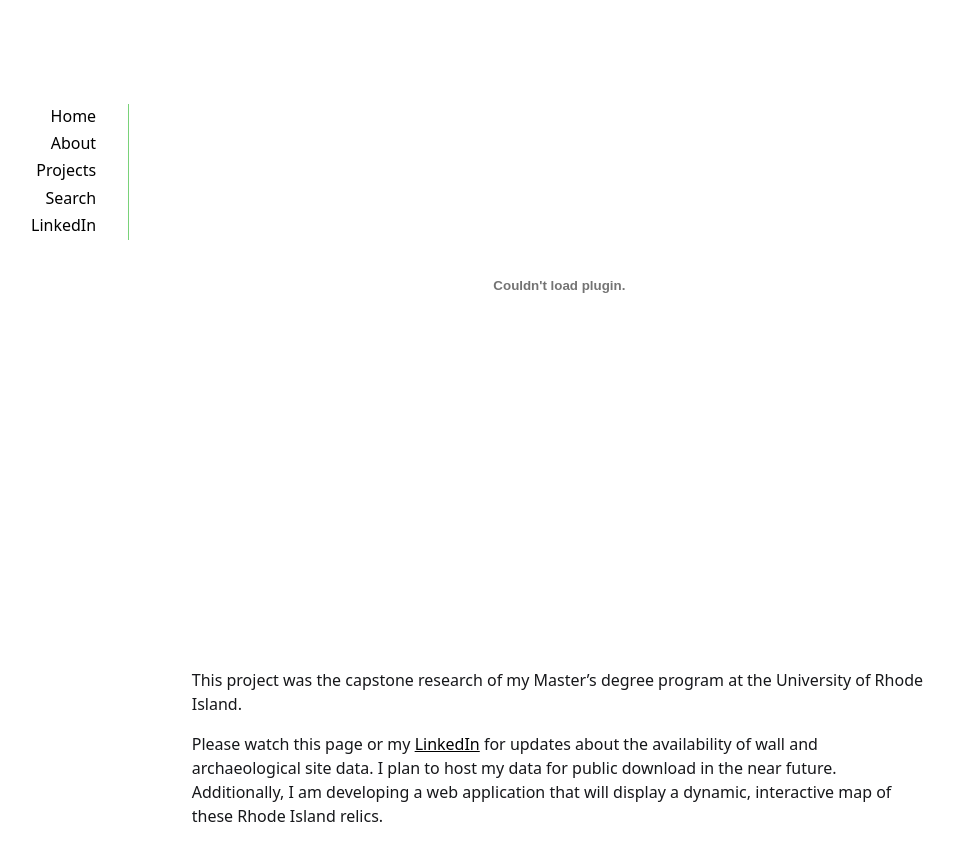
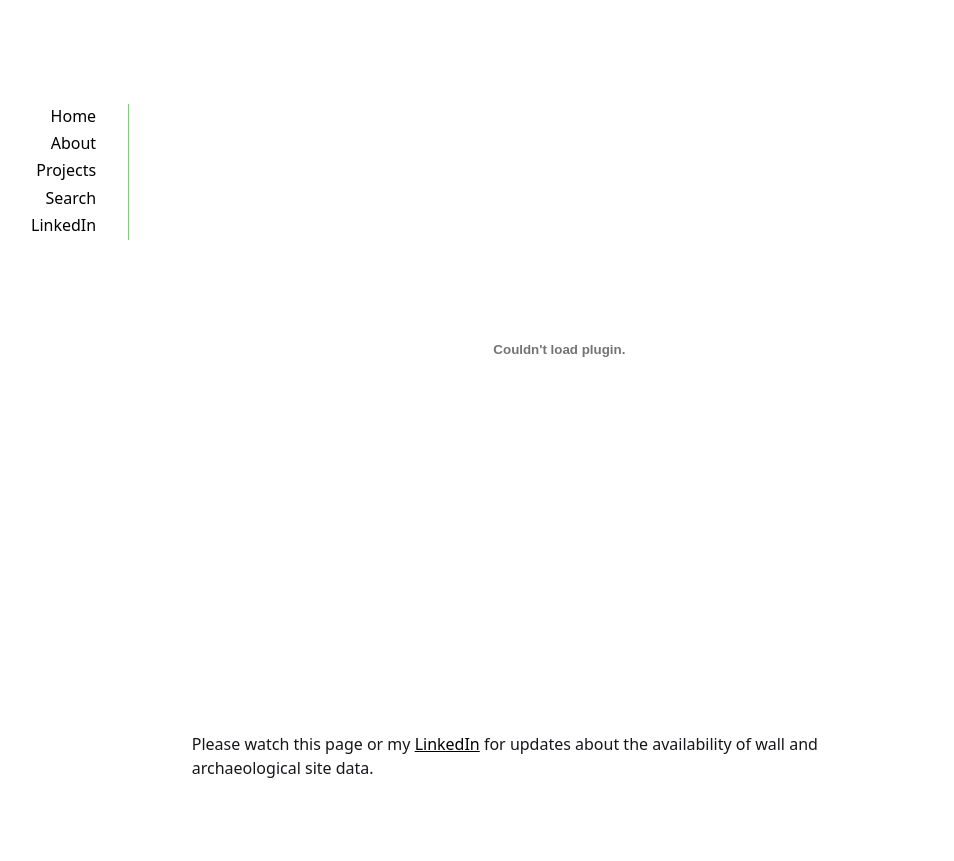
Before and after one commit to e-vos/e-vos.github.io, a Jekyll site: the page built from _posts/2024-05-20-stones-overview.md, in a window 1280 px wide and 900 px high, scrolled down 1054 px. Shown: the top 861 px of the window, without its empty margins (161-1115 px from the left). Built offline with Jekyll 4.4.1, drawn with Linux system fonts in a browser that asks for light colours; some of the changed text lies outside the part shown.

Commit message:
Update 2024-05-20-stones-overview.md

```diff
--- a/_posts/2024-05-20-stones-overview.md
+++ b/_posts/2024-05-20-stones-overview.md
@@ -9,12 +9,12 @@
 
 *This post describes an ongoing investigation into the archaeological resources of Rhode Island. Data described on this page will be updated. Last update: 22 May 2024 @ 12:40 PM by Elliot Vosburgh*
 
+This project was the capstone research of my Master's degree program at the University of Rhode Island.
+
 <style>.embed-container {position: relative; padding-bottom: 80%; height: 0; max-width: 100%;} .embed-container iframe, .embed-container object, .embed-container iframe{position: absolute; top: 0; left: 0; width: 100%; height: 100%;} small{position: absolute; z-index: 40; bottom: 0; margin-bottom: -15px;}</style><div class="embed-container"><iframe width="500" height="400" frameborder="0" scrolling="no" marginheight="0" marginwidth="0" title="Rhode Island Conservation Land" src="https://experience.arcgis.com/experience/e4fa89d7c5f7478daf0f7df7230897d4/"></iframe></div>
 
 The network of stone walls that criss-cross the state of Rhode Island is an enduring reminder of human ingenuity, labor, and perseverance. These features, included under the term “stone domain,” are important to the fields of environmental conservation, ecology, and historical preservation. To better understand these networks, and the technologies employed in their delineation, a refined methodology was developed and applied to high-resolution Light Detection and Ranging (LiDAR) data.
 
 <embed height="750" src="https://e-vos.github.io/pdf/A%20LiDAR%20Approach%20To%20Delineating%20Historical%20Land%20Use%20Patterns.pdf" type="application/pdf" />
 
-This project was the capstone research of my Master's degree program at the University of Rhode Island.
-
-Please watch this page or my [LinkedIn](https://www.linkedin.com/in/elliotvosburgh/) for updates about the availability of wall and archaeological site data. I plan to host my data for public download in the near future. Additionally, I am developing a web application that will display a dynamic, interactive map of these Rhode Island relics.
+Please watch this page or my [LinkedIn](https://www.linkedin.com/in/elliotvosburgh/) for updates about the availability of wall and archaeological site data.
```
